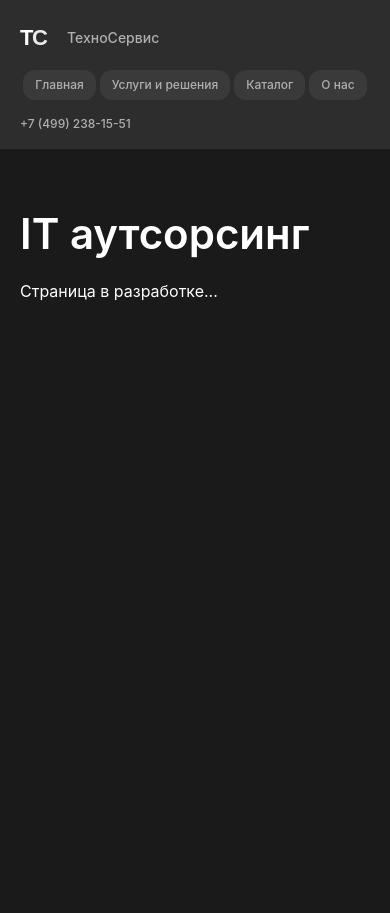
After one commit to LightBreezzz/TechnoService, a Django app: page /it-outsourcing/ in a window 390 px wide. The commit adds this page. Run offline with Django 5.2, Linux system fonts and the light colour scheme; tables that the repository leaves empty hold one stand-in row (values such as "Sample post").

Commit message:
Created header and first screen

```diff
--- a/app/static/styles/main.css
+++ b/app/static/styles/main.css
@@ -0,0 +1,408 @@
+/* Reset and Global Styles */
+* {
+    margin: 0;
+    padding: 0;
+    box-sizing: border-box;
+}
+
+body {
+    margin: 0;
+    padding: 0;
+    font-family: -apple-system, BlinkMacSystemFont, 'Segoe UI', Roboto, 'Helvetica Neue', Arial, sans-serif;
+    background-color: #1a1a1a;
+    color: #ffffff;
+}
+
+main {
+    min-height: calc(100vh - 80px);
+}
+
+/* Header Styles */
+.main-header {
+    background-color: #2d2d2d;
+    width: 100%;
+}
+
+.main-header .container {
+    max-width: 1400px;
+    margin: 0 auto;
+    padding: 0 20px;
+}
+
+.navbar {
+    display: flex;
+    flex-direction: row;
+    align-items: center;
+    justify-content: space-between;
+    padding: 15px 0;
+    gap: 20px;
+    width: 100%;
+}
+
+/* Logo and Brand - LEFT */
+.navbar-brand {
+    display: flex;
+    flex-direction: row;
+    align-items: center;
+    gap: 12px;
+    flex-shrink: 0;
+}
+
+.logo {
+    position: relative;
+    width: 50px;
+    height: 50px;
+    display: flex;
+    align-items: center;
+}
+
+.logo-letter {
+    font-weight: 700;
+    font-size: 32px;
+    color: #ffffff;
+    font-family: 'Arial', sans-serif;
+    line-height: 1;
+    position: absolute;
+}
+
+.logo-t {
+    left: 0;
+    z-index: 2;
+}
+
+.logo-c {
+    left: 18px;
+    z-index: 1;
+    opacity: 0.9;
+}
+
+.brand-text {
+    font-size: 18px;
+    color: #b0b0b0;
+    font-weight: 500;
+    white-space: nowrap;
+}
+
+/* Navigation - CENTER */
+.navbar-nav {
+    display: flex;
+    flex-direction: row;
+    flex-wrap: nowrap;
+    list-style: none;
+    margin: 0;
+    padding: 0;
+    gap: 8px;
+    align-items: center;
+    justify-content: center;
+    flex: 1 1 auto;
+}
+
+.navbar-nav li {
+    display: inline-block;
+    margin: 0;
+    flex-shrink: 0;
+}
+
+.nav-link {
+    display: inline-block;
+    padding: 10px 20px;
+    color: #b0b0b0;
+    text-decoration: none;
+    border-radius: 12px;
+    font-size: 16px;
+    font-weight: 500;
+    transition: all 0.3s ease;
+    background-color: #3a3a3a;
+    white-space: nowrap;
+}
+
+.nav-link:hover {
+    color: #ffffff;
+    background-color: #4a4a4a;
+}
+
+.nav-link.active {
+    background-color: #4da6ff;
+    color: #ffffff;
+}
+
+.nav-link.active:hover {
+    background-color: #5db3ff;
+}
+
+/* Contact - RIGHT */
+.navbar-contact {
+    flex-shrink: 0;
+}
+
+.phone-link {
+    color: #b0b0b0;
+    text-decoration: none;
+    font-size: 16px;
+    font-weight: 500;
+    white-space: nowrap;
+    transition: color 0.3s ease;
+}
+
+.phone-link:hover {
+    color: #ffffff;
+}
+
+/* Responsive Design */
+@media (max-width: 992px) {
+    .navbar {
+        gap: 15px;
+    }
+
+    .navbar-nav {
+        gap: 6px;
+    }
+
+    .nav-link {
+        padding: 8px 16px;
+        font-size: 14px;
+    }
+}
+
+@media (max-width: 768px) {
+    .navbar {
+        gap: 10px;
+    }
+
+    .brand-text {
+        font-size: 14px;
+    }
+
+    .nav-link {
+        padding: 6px 12px;
+        font-size: 12px;
+    }
+
+    .phone-link {
+        font-size: 12px;
+    }
+
+    .logo {
+        width: 35px;
+        height: 35px;
+    }
+
+    .logo-letter {
+        font-size: 22px;
+    }
+
+    .logo-c {
+        left: 12px;
+    }
+
+    .navbar-nav {
+        gap: 4px;
+    }
+}
+
+/* Directions Section */
+.directions-section {
+    background-color: #2d2d2d;
+    position: relative;
+    padding: 60px 0 0;
+}
+
+.directions-section .container {
+    max-width: 1400px;
+    margin: 0 auto;
+    padding: 0 20px;
+}
+
+.section-title {
+    text-align: center;
+    font-size: 32px;
+    font-weight: 600;
+    color: #b0b0b0;
+    margin-bottom: 50px;
+}
+
+/* Swiper Container */
+.directions-swiper {
+    width: 100%;
+    padding-bottom: 60px;
+    overflow: hidden;
+}
+
+.directions-swiper .swiper-slide {
+    height: auto;
+    display: flex;
+    align-items: center;
+    justify-content: center;
+}
+
+.direction-card {
+    display: flex;
+    flex-direction: row;
+    align-items: center;
+    gap: 50px;
+    background-color: transparent;
+    width: 100%;
+}
+
+.direction-card-reverse {
+    flex-direction: row-reverse;
+}
+
+.direction-image {
+    flex: 0 0 45%;
+    max-width: 45%;
+    overflow: hidden;
+    border-radius: 8px;
+}
+
+.direction-image img {
+    width: 100%;
+    height: auto;
+    display: block;
+    object-fit: cover;
+}
+
+.direction-content {
+    flex: 1;
+    display: flex;
+    flex-direction: column;
+    gap: 20px;
+}
+
+.direction-title {
+    font-size: 36px;
+    font-weight: 600;
+    color: #ffffff;
+    margin: 0;
+}
+
+.direction-description {
+    font-size: 16px;
+    line-height: 1.6;
+    color: #b0b0b0;
+    margin: 0;
+}
+
+.direction-btn {
+    display: inline-block;
+    padding: 14px 32px;
+    background-color: #4da6ff;
+    color: #ffffff;
+    text-decoration: none;
+    border-radius: 30px;
+    font-size: 16px;
+    font-weight: 500;
+    text-align: center;
+    transition: all 0.3s ease;
+    width: fit-content;
+    border: none;
+    cursor: pointer;
+}
+
+.direction-btn:hover {
+    background-color: #5db3ff;
+    transform: translateY(-2px);
+    box-shadow: 0 4px 12px rgba(77, 166, 255, 0.3);
+}
+
+.section-bottom-strip {
+    width: 100%;
+    height: 8px;
+    background-color: #4da6ff;
+    position: absolute;
+    bottom: 0;
+    left: 0;
+}
+
+/* Swiper Pagination Styles */
+.directions-swiper .swiper-pagination {
+    bottom: 20px;
+}
+
+.directions-swiper .swiper-pagination-bullet {
+    width: 12px;
+    height: 12px;
+    background-color: #4da6ff;
+    opacity: 0.5;
+    transition: all 0.3s ease;
+}
+
+.directions-swiper .swiper-pagination-bullet-active {
+    opacity: 1;
+    background-color: #4da6ff;
+    transform: scale(1.2);
+}
+
+/* Responsive for Directions Section */
+@media (max-width: 992px) {
+    .direction-card,
+    .direction-card-reverse {
+        flex-direction: column !important;
+        gap: 30px;
+    }
+
+    .direction-image {
+        flex: 0 0 100%;
+        max-width: 100%;
+    }
+
+    .direction-title {
+        font-size: 28px;
+    }
+
+    .section-title {
+        font-size: 28px;
+        margin-bottom: 40px;
+    }
+
+    .directions-swiper {
+        padding-bottom: 50px;
+    }
+}
+
+@media (max-width: 768px) {
+    .directions-section {
+        padding: 40px 0 0;
+    }
+
+    .section-title {
+        font-size: 24px;
+        margin-bottom: 30px;
+    }
+
+    .direction-title {
+        font-size: 24px;
+    }
+
+    .direction-description {
+        font-size: 14px;
+    }
+
+    .direction-btn {
+        padding: 12px 24px;
+        font-size: 14px;
+    }
+
+    .directions-swiper {
+        padding-bottom: 40px;
+    }
+}
+
+/* Page Section Styles */
+.page-section {
+    padding: 60px 0;
+    background-color: #1a1a1a;
+}
+
+.page-section .container {
+    max-width: 1400px;
+    margin: 0 auto;
+    padding: 0 20px;
+}
+
+.page-section h1 {
+    font-size: 42px;
+    font-weight: 600;
+    color: #ffffff;
+    margin-bottom: 20px;
+}
--- /dev/null
+++ b/app/templates/app/it_outsourcing.html
@@ -0,0 +1,12 @@
+{% extends 'base.html' %}
+{% load static %}
+{% block content %}
+
+<section class="page-section">
+    <div class="container">
+        <h1>IT аутсорсинг</h1>
+        <p>Страница в разработке...</p>
+    </div>
+</section>
+
+{% endblock %}
--- a/app/templates/base.html
+++ b/app/templates/base.html
@@ -1,19 +1,21 @@
 {% load static %}
 <!DOCTYPE html>
-<html lang="en">
+<html lang="ru">
 <head>
     <meta charset="UTF-8">
     <meta name="viewport" content="width=device-width, initial-scale=1.0">
-    <title>TechoService</title>
+    <title>ТехноСервис</title>
+    <link href="https://cdn.jsdelivr.net/npm/bootstrap@5.3.2/dist/css/bootstrap.min.css" rel="stylesheet">
     <link rel="stylesheet" href="https://cdn.jsdelivr.net/npm/swiper@11/swiper-bundle.min.css" />
-    <link rel="stylesheet" href="{% static 'styles/style.css' %}">
-    <!-- <script src="https://cdn.jsdelivr.net/npm/inputmask@5/dist/inputmask.js"></script> -->
+    <link rel="stylesheet" href="{% static 'styles/main.css' %}">
     <script src="https://cdn.jsdelivr.net/npm/swiper@11/swiper-bundle.min.js"></script>
+    <script src="https://cdn.jsdelivr.net/npm/bootstrap@5.3.2/dist/js/bootstrap.bundle.min.js"></script>
     <script src="{% static 'js/main.js' %}"></script>
     {% block extra_head %}{% endblock %}
 </head>
 
 <body>
+    {% include 'includes/header.html' %}
 	<main>
 		{% block content %}
 
--- /dev/null
+++ b/app/templates/includes/header.html
@@ -0,0 +1,37 @@
+<header class="main-header">
+    <div class="container">
+        <nav class="navbar">
+            <!-- Логотип и название слева -->
+            <div class="navbar-brand">
+                <div class="logo">
+                    <span class="logo-letter logo-t">T</span>
+                    <span class="logo-letter logo-c">C</span>
+                </div>
+                <span class="brand-text">ТехноСервис</span>
+            </div>
+
+            <!-- Навигация по центру -->
+            <ul class="navbar-nav">
+                <li>
+                    <a href="{% url 'index' %}" class="nav-link {% if request.resolver_match.url_name == 'index' %}active{% endif %}">
+                        Главная
+                    </a>
+                </li>
+                <li>
+                    <a href="#" class="nav-link">Услуги и решения</a>
+                </li>
+                <li>
+                    <a href="#" class="nav-link">Каталог</a>
+                </li>
+                <li>
+                    <a href="#" class="nav-link">О нас</a>
+                </li>
+            </ul>
+
+            <!-- Телефон справа -->
+            <div class="navbar-contact">
+                <a href="tel:+74992381551" class="phone-link">+7 (499) 238-15-51</a>
+            </div>
+        </nav>
+    </div>
+</header>
--- a/app/urls.py
+++ b/app/urls.py
@@ -3,4 +3,7 @@ from . import views
 
 urlpatterns = [
     path('', views.index, name='index'),
+    path('print-outsourcing/', views.print_outsourcing, name='print_outsourcing'),
+    path('it-outsourcing/', views.it_outsourcing, name='it_outsourcing'),
+    path('software-solutions/', views.software_solutions, name='software_solutions'),
 ]
--- a/app/views.py
+++ b/app/views.py
@@ -4,3 +4,15 @@ from django.shortcuts import render
 # Create your views here.
 def index(request):
     return render(request, 'app/index.html')
+
+
+def print_outsourcing(request):
+    return render(request, 'app/print_outsourcing.html')
+
+
+def it_outsourcing(request):
+    return render(request, 'app/it_outsourcing.html')
+
+
+def software_solutions(request):
+    return render(request, 'app/software_solutions.html')
```
Also changed, not shown: app/models.py (+8 -1 lines), app/static/js/main.js (+41 -0 lines), app/templates/app/index.html (+67 -1 lines), app/templates/app/print_outsourcing.html (added, +12 -0 lines), app/templates/app/software_solutions.html (added, +12 -0 lines), app/static/img/image 3.png (added), app/templates/includes/footer.html (added), 1 other file.
